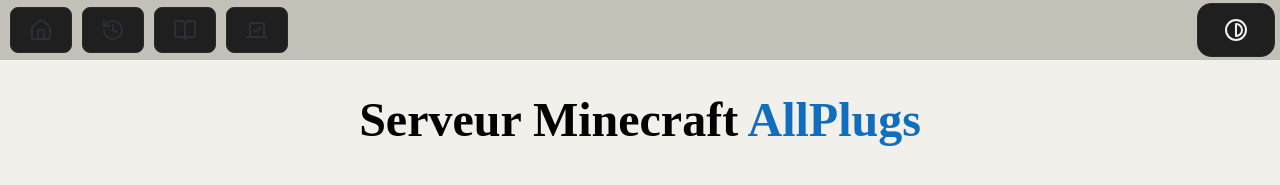
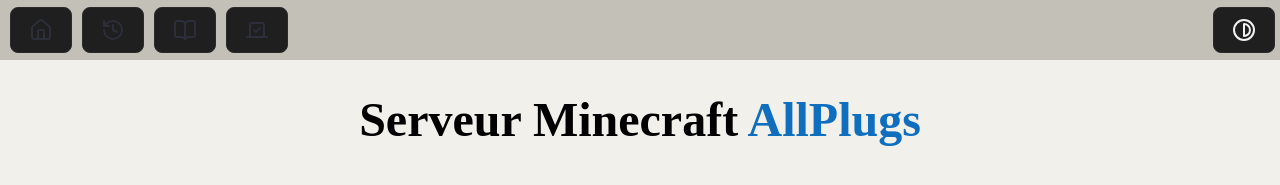
Before and after one commit to Nat688/AllPlugs-Site, a Jekyll site: the page built from index.html, in a window 1280 px wide. Shown: the top 185 px of the page. Built offline with Jekyll 4.4.1, drawn with Linux system fonts in a browser that asks for light colours.

```diff
--- a/_layouts/default.html
+++ b/_layouts/default.html
@@ -207,14 +207,14 @@
         box-shadow: 0 10px 30px rgba(255,159,67,0.4);
       }
 	  .btn2 {
-        padding: 14px 26px;
+        padding: 10px 18px;
 		margin-left: auto;
 		margin-right: 5px;
-        border-radius: 14px;
+        border-radius: 8px;
         background: #1f1f1f;
         color: #f1f1f1;
         text-decoration: none;
-        font-weight: 600;
+        font-weight: 80%;
         display: flex;
         align-items: center;
         gap: 10px;
```
